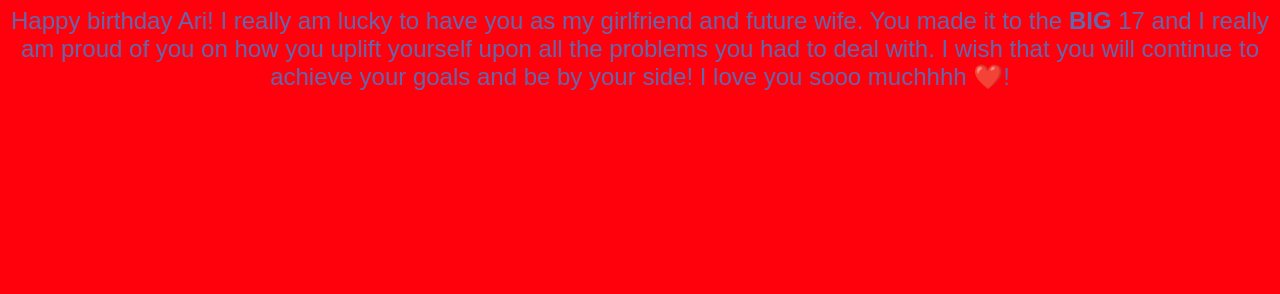
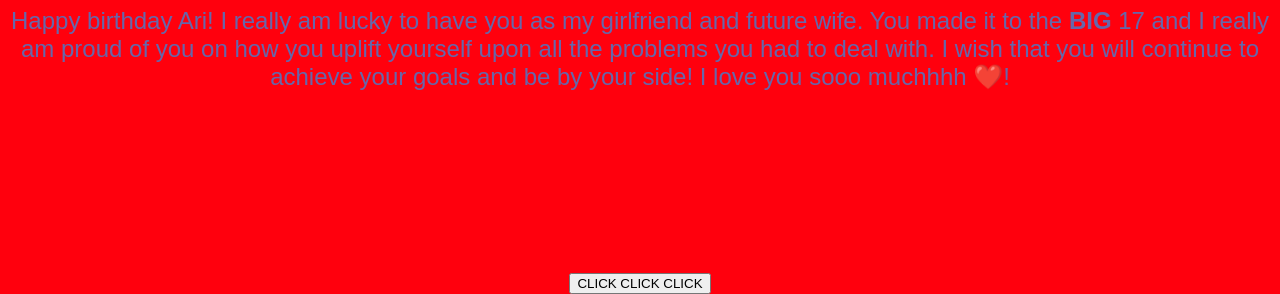
Before and after one commit to booksta7/booksta.github.io, a plain HTML site: page index.html in a window 1280 px wide. Shown: the part 527-821 px from the top of the page. Before the commit the page ends 800 px from the top, so only its background shows below. Drawn offline with Linux system fonts and the light colour scheme.

Commit message:
Update index.html

```diff
--- a/index.html
+++ b/index.html
@@ -44,4 +44,5 @@
         <p>Happy birthday Ari! I really am lucky to have you as my girlfriend and future wife. You made it to the <strong>BIG</strong> 17 and I really am proud of you on how you uplift yourself upon all the problems you had to deal with. I wish that you will continue to achieve your goals and be by your side! I love you sooo muchhhh ❤️! </p>
     </div>
 </body>
+    <button onclick="window.location.href='https://youtu.be/BBJa32lCaaY?si=JAClfkP6BI88pMKl';">CLICK CLICK CLICK</button>
 </html>
```
